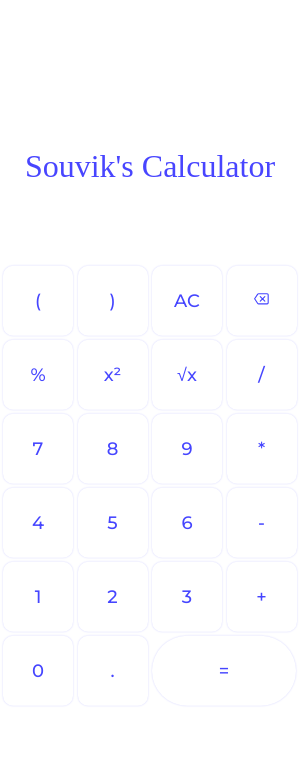
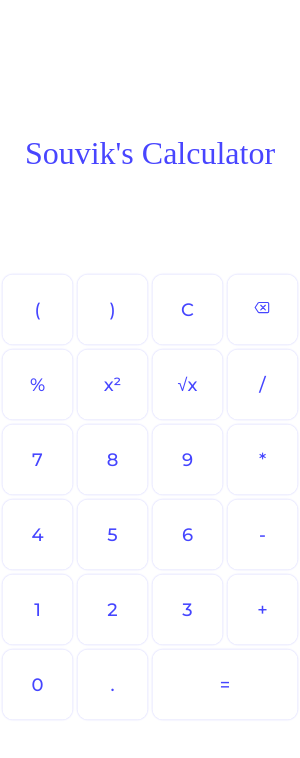
Before and after one commit to iamsouvikroy/Electron.js-Calculator, an Electron app: page src/index.html in a window 300 px wide. Drawn offline with nearby package versions, Linux system fonts and the light colour scheme.

Commit message:
change in layout and UI

```diff
--- a/src/index.css
+++ b/src/index.css
@@ -1,13 +1,28 @@
 @import url("https://fonts.googleapis.com/css2?family=Montserrat:wght@500&family=Roboto:wght@500;700&display=swap");
+
+/*@keyframes hoverborder {
+  25% {
+    border-left: 1px solid #4845ff;
+  }
+  50% {
+    border-top: 1px solid #4845ff;
+  }
+  75% {
+    border-right: 1px solid #4845ff;
+  }
+  100% {
+    border-bottom: 1px solid #4845ff;
+  }
+}*/
 
 body {
   margin: 0;
   padding: 0;
   box-sizing: border-box;
-  font-family: "Roboto", sans-serif;
 }
 
 h1 {
+  grid-column: 1 / span 4;
   margin-top: 10px;
   font-family: "Alata";
   font-weight: 300;
@@ -16,21 +31,27 @@ h1 {
   color: #4845ff;
 }
 
-.container {
+.grid-container {
   position: absolute;
   top: 50%;
   left: 50%;
   transform: translate(-50%, -50%);
+  justify-content: stretch;
+  display: grid;
+  column-gap: 5px;
+  row-gap: 5px;
+  grid-template-columns: 70px 70px 70px 70px;
+  grid-template-rows: 70px 70px 70px 70px 70px 70px 70px 70px;
   background-color: rgb(255, 255, 255);
   padding: 10px 10px 10px 10px;
   border-radius: 20px;
 }
 
-.container input {
-  width: 290px;
-  height: 50px;
+.grid-container input {
+  border: none;
+  text-overflow: initial;
+  grid-column: 1 / span 4;
   background: transparent;
-  border: none;
   text-align: right;
   font-family: "Alata";
   font-size: 30px;
@@ -38,34 +59,34 @@ h1 {
   color: #5e5eff;
 }
 
-.container input:focus {
+.grid-container input:focus {
   outline: none;
+  border-bottom: 1px solid #6b10ff;
 }
 
-.container button {
+.grid-container button {
+  padding: 0;
   font-size: 18px;
   font-weight: 400;
   font-family: "Montserrat", sans-serif;
   user-select: none;
   color: #4545ff;
-  width: 70px;
-  height: 70px;
   border: none;
   border-radius: 10px;
   background-color: white;
-  box-shadow: 0 0 2px 0 rgb(210, 210, 255);
+  box-shadow: 0 0 2px 0 rgb(197, 197, 255);
 }
 
-.container button:hover {
+.grid-container button:hover {
   font-size: larger;
   font-weight: 900;
   box-shadow: 0 0 2px 0 #5e5eff;
 }
 
 #equal {
-  width: 144px;
+  grid-column: 3 / span 2;
   background-color: #ffffff;
-  border-radius: 50px;
+  /* border-radius: 50px; */
   color: #4545ff;
 }
 
--- a/src/index.html
+++ b/src/index.html
@@ -1,59 +1,41 @@
 <!DOCTYPE html>
 <html>
+
 <head>
   <meta charset="UTF-8">
   <title>Souvik's Calculator</title>
   <link rel="stylesheet" href="index.css">
 </head>
+
 <body>
-    <div class="container">
-      <table>
-        <tr>
-          <td colspan="4">
-            <h1>Souvik's Calculator</h1>
-          </td>
-        </tr>
-        <tr>
-          <td colspan="4">
-            <input disabled type="text" id="display">
-          </td>
-        </tr>
-        <tr>
-          <td><button onclick="displaynum('(')">(</button></td>
-          <td><button onclick="displaynum(')')">)</button></td>
-          <td><button id="clear">AC</button></td>
-          <td><button id="backspace"><ion-icon name="backspace-outline"></ion-icon></td>
-        </tr>
-        <tr>
-          <td><button onclick="displaynum('%')">%</button></td>
-          <td><button id="square">x²</button></td>
-          <td><button id="sqrt">√x</button></td>
-          <td><button onclick="displaynum('/')">/</button></td>
-        </tr>
-        <tr>
-          <td><button onclick="displaynum('7')">7</button></td>
-          <td><button onclick="displaynum('8')">8</button></td>
-          <td><button onclick="displaynum('9')">9</button></td>
-          <td><button onclick="displaynum('*')">*</button></td>
-        </tr>
-        <tr>
-          <td><button onclick="displaynum('4')">4</button></td>
-          <td><button onclick="displaynum('5')">5</button></td>
-          <td><button onclick="displaynum('6')">6</button></td>
-          <td><button onclick="displaynum('-')">-</button></td>
-        </tr>
-        <tr>
-          <td><button onclick="displaynum('1')">1</button></td>
-          <td><button onclick="displaynum('2')">2</button></td>
-          <td><button onclick="displaynum('3')">3</button></td>
-          <td><button onclick="displaynum('+')">+</button></td>
-        </tr>
-        <tr>
-          <td><button onclick="displaynum('0')">0</button></td>
-          <td><button onclick="displaynum('.')">.</button></td>
-          <td colspan="2"><button id="equal">=</button></td>
-        </tr>
-      </table>
+  <div class="grid-container">
+    <h1 class="grid-item">Souvik's Calculator</h1>
+    <input class="grid-item" type="text" id="display">
+    <button class="grid-item" onclick="displaynum('(')">(</button>
+    <button class="grid-item" onclick="displaynum(')')">)</button>
+    <button class="grid-item" id="clear">C</button>
+    <button class="grid-item" id="backspace">
+      <ion-icon name="backspace-outline"></ion-icon>
+    </button>
+    <button class="grid-item" onclick="displaynum('%')">%</button>
+    <button class="grid-item" id="square">x²</button>
+    <button class="grid-item" id="sqrt">√x</button>
+    <button class="grid-item" onclick="displaynum('/')">/</button>
+    <button class="grid-item" onclick="displaynum('7')">7</button>
+    <button class="grid-item" onclick="displaynum('8')">8</button>
+    <button class="grid-item" onclick="displaynum('9')">9</button>
+    <button class="grid-item" onclick="displaynum('*')">*</button>
+    <button class="grid-item" onclick="displaynum('4')">4</button>
+    <button class="grid-item" onclick="displaynum('5')">5</button>
+    <button class="grid-item" onclick="displaynum('6')">6</button>
+    <button class="grid-item" onclick="displaynum('-')">-</button>
+    <button class="grid-item" onclick="displaynum('1')">1</button>
+    <button class="grid-item" onclick="displaynum('2')">2</button>
+    <button class="grid-item" onclick="displaynum('3')">3</button>
+    <button class="grid-item" onclick="displaynum('+')">+</button>
+    <button class="grid-item" onclick="displaynum('0')">0</button>
+    <button class="grid-item" onclick="displaynum('.')">.</button>
+    <button class="grid-item" id="equal">=</button>
   </div>
 
   <!--Scripts-->
@@ -62,4 +44,5 @@
   <script type="module" src="https://unpkg.com/ionicons@5.5.2/dist/ionicons/ionicons.esm.js"></script>
   <script nomodule src="https://unpkg.com/ionicons@5.5.2/dist/ionicons/ionicons.js"></script>
 </body>
+
 </html>
```
Also changed, not shown: src/index.js (+3 -4 lines). Lines whose indentation alone changed are shown as unchanged.
